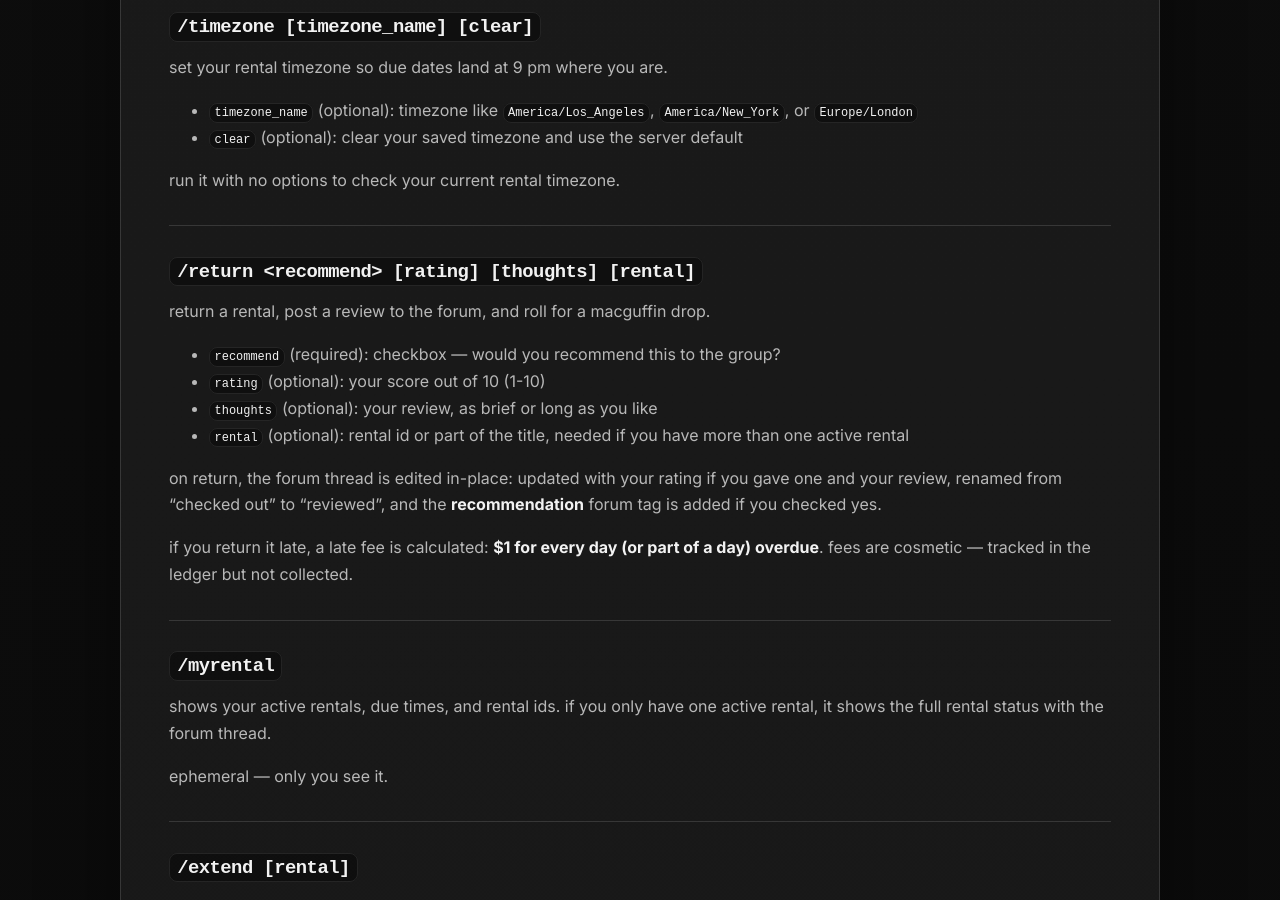
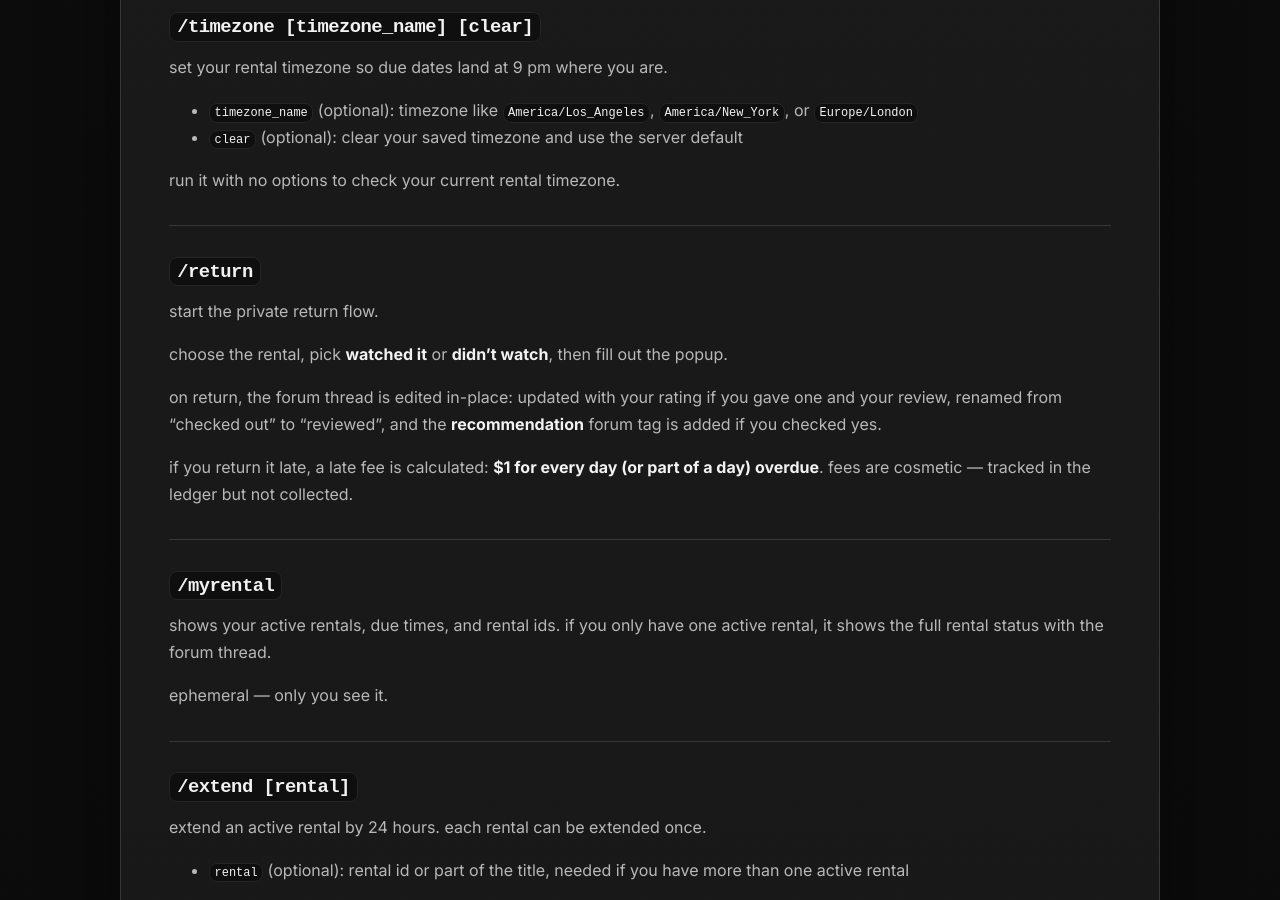
Before and after one commit to rupertosandez/sucklingsite, a Jekyll site: the page built from COMMANDS.md, in a window 1280 px wide and 900 px high, scrolled down 3266 px. Built offline with Jekyll 4.4.1, drawn with Linux system fonts in a browser that asks for light colours.

Commit message:
Update return command reference

```diff
--- a/COMMANDS.md
+++ b/COMMANDS.md
@@ -123,13 +123,10 @@ run it with no options to check your current rental timezone.
 
 ---
 
-### `/return <recommend> [rating] [thoughts] [rental]`
-return a rental, post a review to the forum, and roll for a macguffin drop.
+### `/return`
+start the private return flow.
 
-- `recommend` (required): checkbox — would you recommend this to the group?
-- `rating` (optional): your score out of 10 (1-10)
-- `thoughts` (optional): your review, as brief or long as you like
-- `rental` (optional): rental id or part of the title, needed if you have more than one active rental
+choose the rental, pick **watched it** or **didn't watch**, then fill out the popup.
 
 on return, the forum thread is edited in-place: updated with your rating if you gave one and your review, renamed from "checked out" to "reviewed", and the **recommendation** forum tag is added if you checked yes.
 
```
